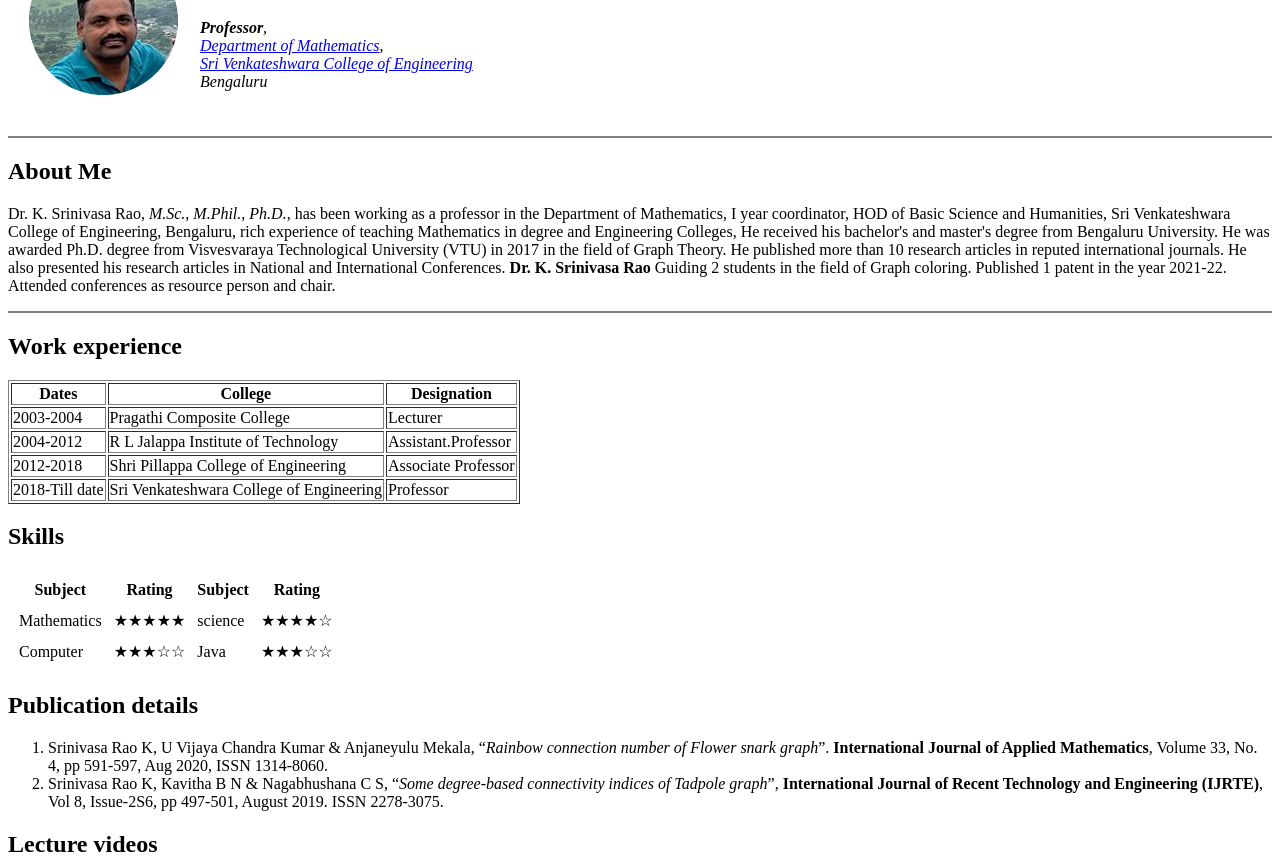
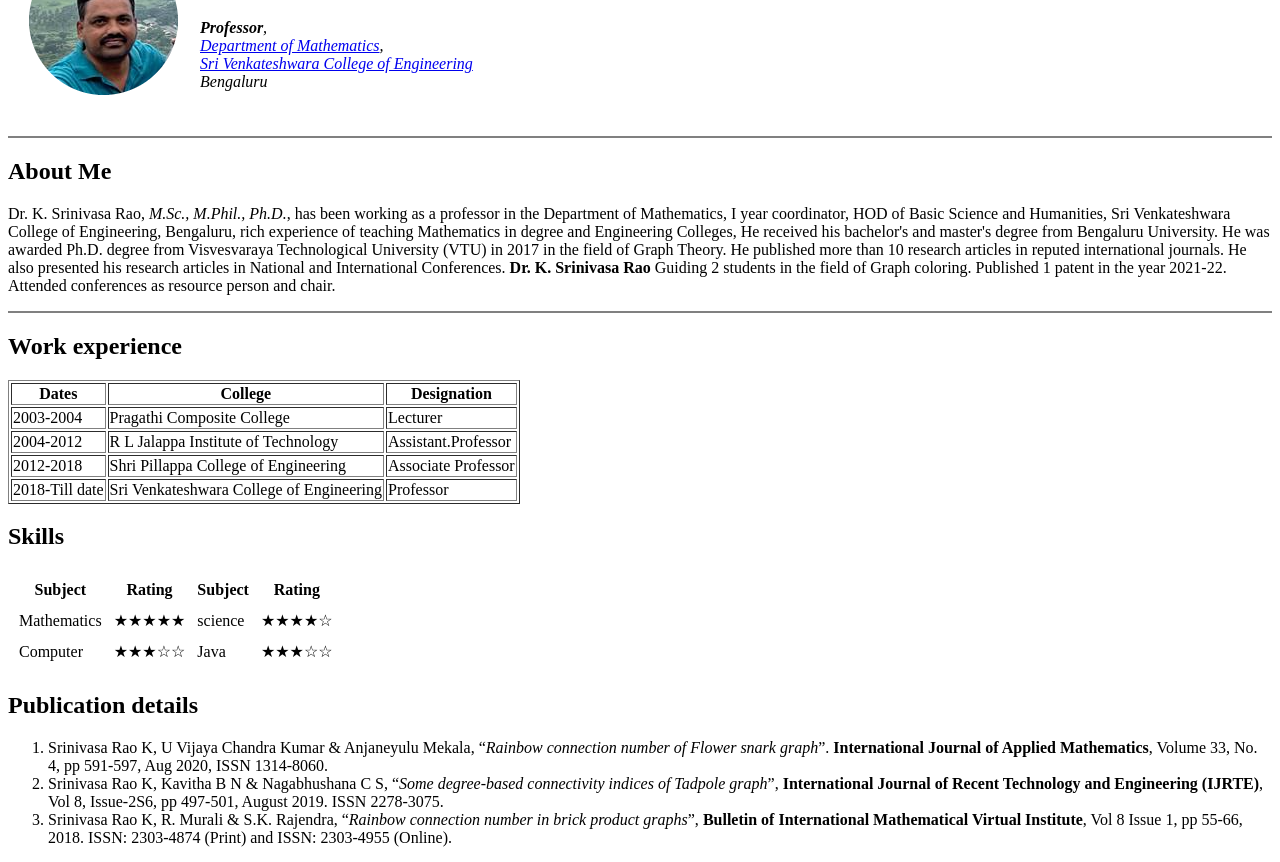
Before and after one commit to Srisha23/cv, a plain HTML site: page index.html in a window 1280 px wide. Shown: the part 90-952 px from the top of the page. Drawn offline with Linux system fonts and the light colour scheme.

Commit message:
Update index.html

```diff
--- a/index.html
+++ b/index.html
@@ -93,6 +93,8 @@
     </li>
     <li>Srinivasa Rao K, Kavitha B N & Nagabhushana C S, “<em>Some degree-based connectivity indices of Tadpole graph</em>”, <strong>International Journal of Recent Technology and Engineering (IJRTE)</strong>, Vol 8, Issue-2S6, pp 497-501, August
       2019. ISSN 2278-3075. </li>
+    <li>Srinivasa Rao K, R. Murali & S.K. Rajendra, “<em>Rainbow connection number in brick product graphs</em>”, <strong>Bulletin of International Mathematical Virtual Institute</strong>, Vol 8 Issue 1, pp 55-66, 2018. ISSN:  2303-4874 (Print) and ISSN:  2303-4955 (Online). </li>
+
   </ol>
 
   <h2>Lecture videos</h2>
```
